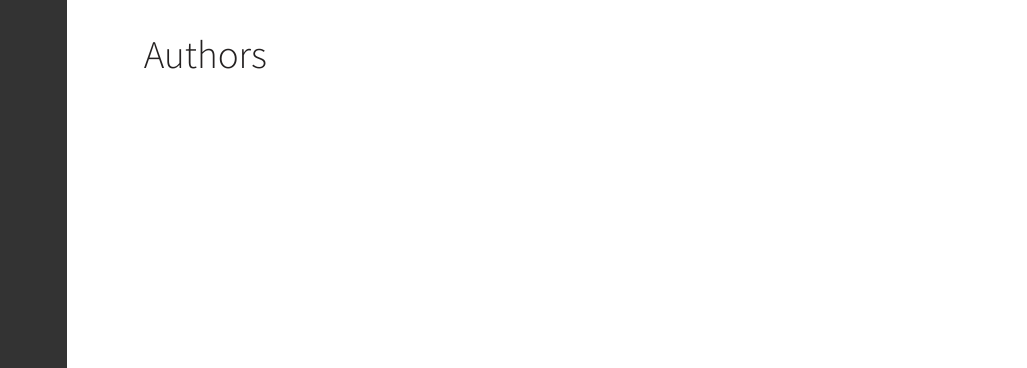
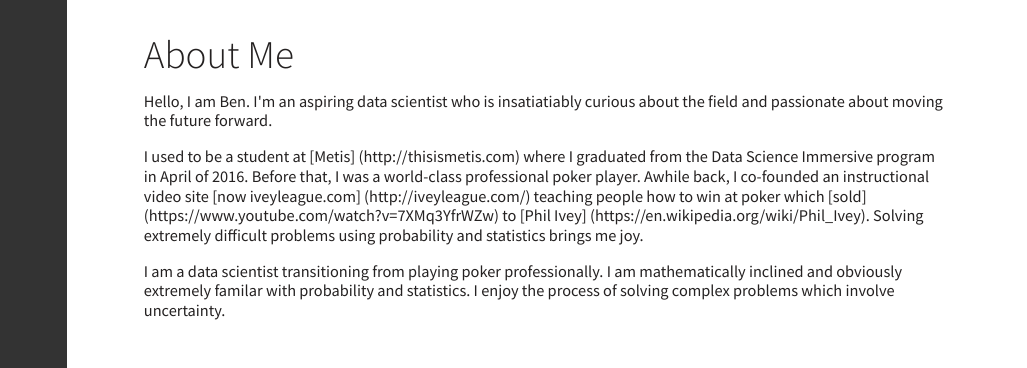
Before and after one commit to bstraa/bstraa.github.io, a plain HTML site: page pages/about me.html in a window 1280 px wide. Shown: the top 368 px of the page, 253-1280 px from the left. Drawn offline with Linux system fonts and the light colour scheme.

Commit message:
updated about me

```diff
--- a/authors.html
+++ b/pages/about me.html
@@ -30,8 +30,7 @@
 <meta property="og:url" content="https://bstraa.github.io"/>
 <meta property="og:image" content="/images/me.png">
 
-  <title>Ben Straate &ndash;     Authors
-</title>
+  <title>Ben Straate &ndash; About Me</title>
 
 </head>
 <body>
@@ -45,7 +44,7 @@
 
       <nav>
         <ul class="list">
-          <li><a href="https://bstraa.github.io/pages/about-me.html">About Me</a></li>
+          <li><a href="https://bstraa.github.io/pages/about me.html">About Me</a></li>
 
           <li><a href="https://www.linkedin.com/in/benstraate" target="_blank">LinkedIn</a></li>
           <li><a href="https://github.com/bstraa" target="_blank">Github</a></li>
@@ -66,12 +65,12 @@
 
 <article class="single">
   <header>
-    <h1>    Authors
-</h1>
+    <h1 id="about me">About Me</h1>
   </header>
   <div>
-    <ul class="list">
-    </ul>
+    <p>Hello, I am Ben.  I'm an aspiring data scientist who is insatiatiably curious about the field and passionate about moving the future forward.  </p>
+<p>I used to be a student at [Metis] (http://thisismetis.com) where I graduated from the Data Science Immersive program in April of 2016.  Before that, I was a world-class professional poker player.  Awhile back, I co-founded an instructional video site [now iveyleague.com] (http://iveyleague.com/) teaching people how to win at poker which [sold] (https://www.youtube.com/watch?v=7XMq3YfrWZw) to [Phil Ivey] (https://en.wikipedia.org/wiki/Phil_Ivey).  Solving extremely difficult problems using probability and statistics brings me joy.</p>
+<p>I am a data scientist transitioning from playing poker professionally.  I am mathematically inclined and obviously extremely familar with probability and statistics.  I enjoy the process of solving complex problems which involve uncertainty.</p>
   </div>
 </article>
 
```
Also changed, not shown: archives.html (+1 -1 lines), categories.html (+1 -1 lines), index.html (+1 -1 lines), tags.html (+1 -1 lines).
